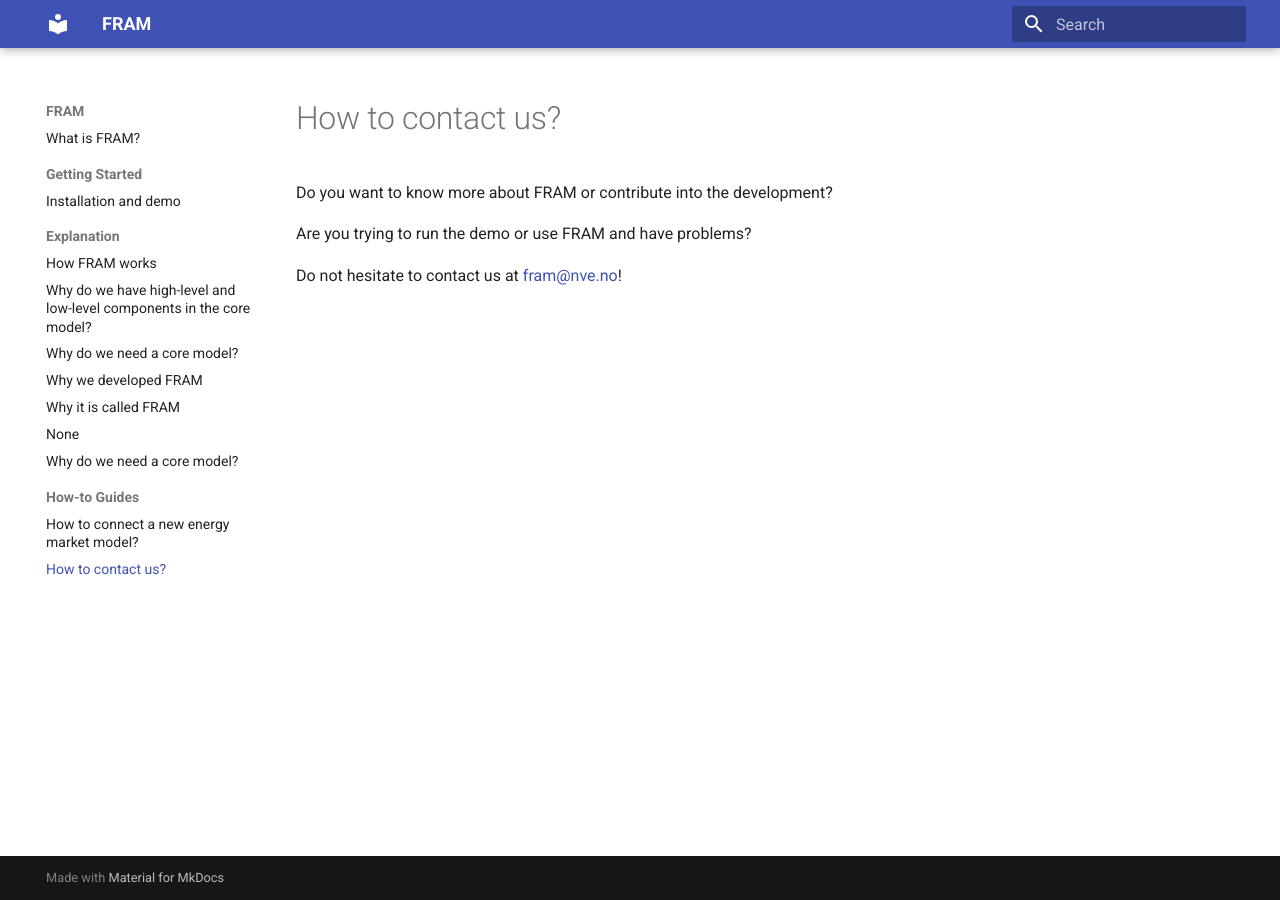
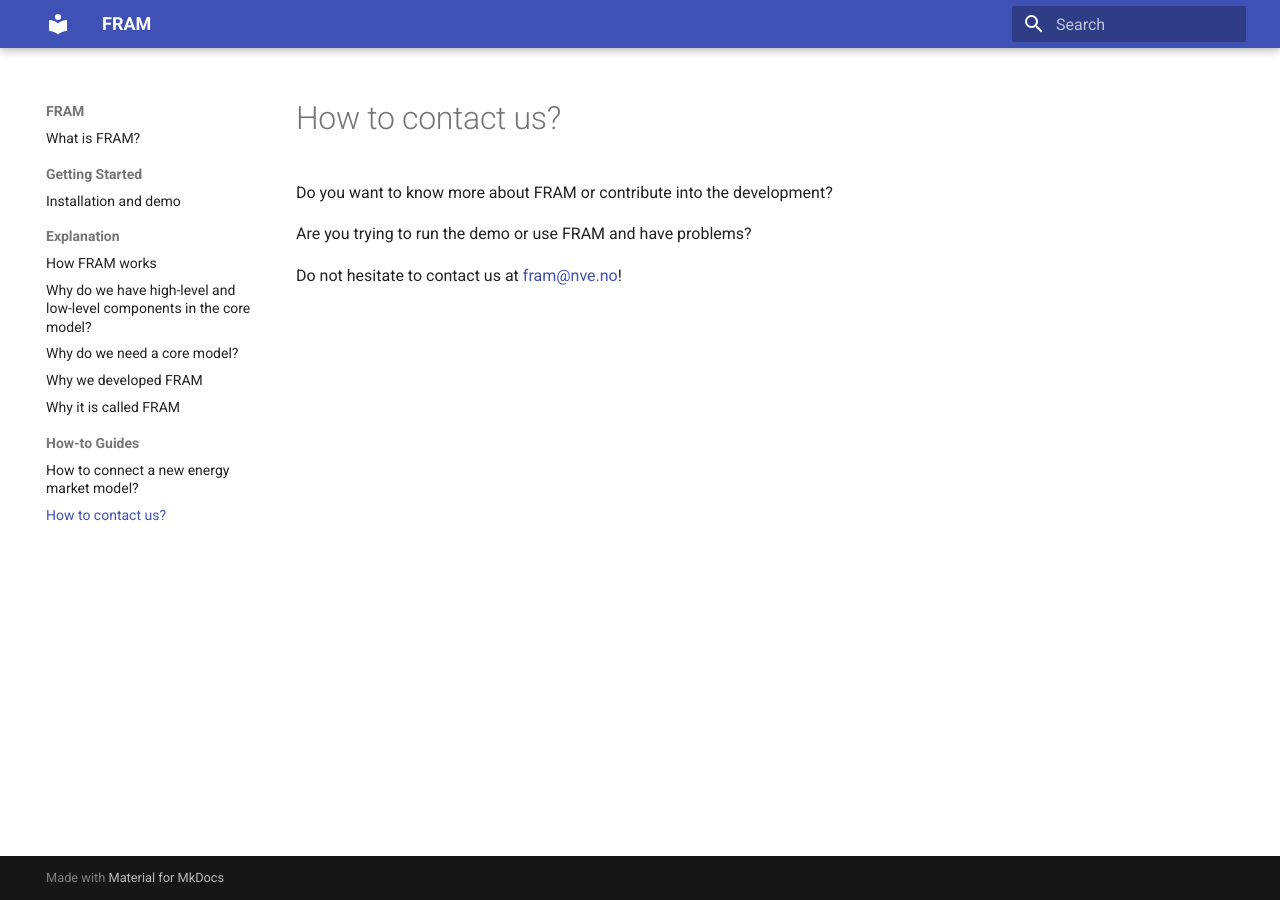
Before and after one commit to NVE/fram, an MkDocs documentation site: the page built from docs/how_to_contact.md, in a window 1280 px wide. Built offline with MkDocs 1.6.1 and Material for MkDocs 9.7.7, drawn with Linux system fonts in a browser that asks for light colours; the version menu is left out.

Commit message:
Update documentation

```diff
--- a/mkdocs.yml
+++ b/mkdocs.yml
@@ -29,8 +29,6 @@ nav:
     - why_core_model.md
     - why_we_developed.md
     - why_is_it_called.md
-    - components.md
-    - why_core_model.md
   - How-to Guides:
     - how_to_add_model.md
     - how_to_contact.md
```
